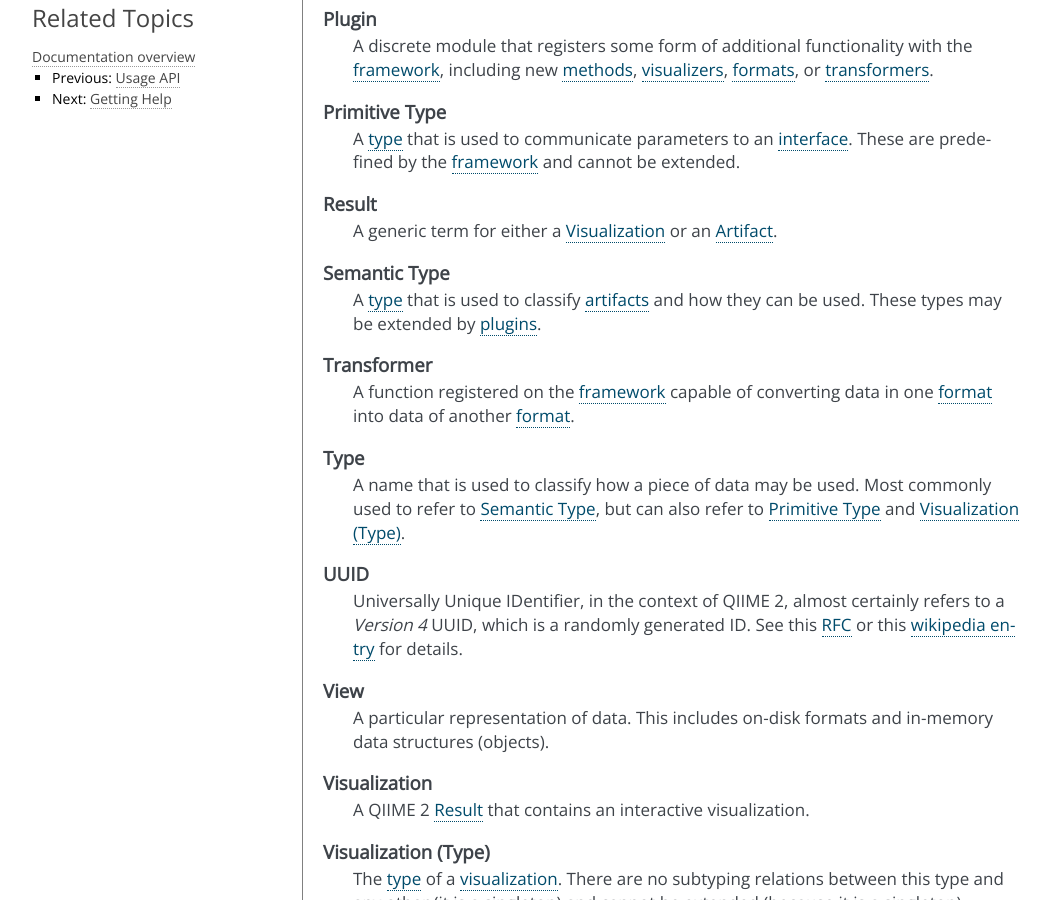
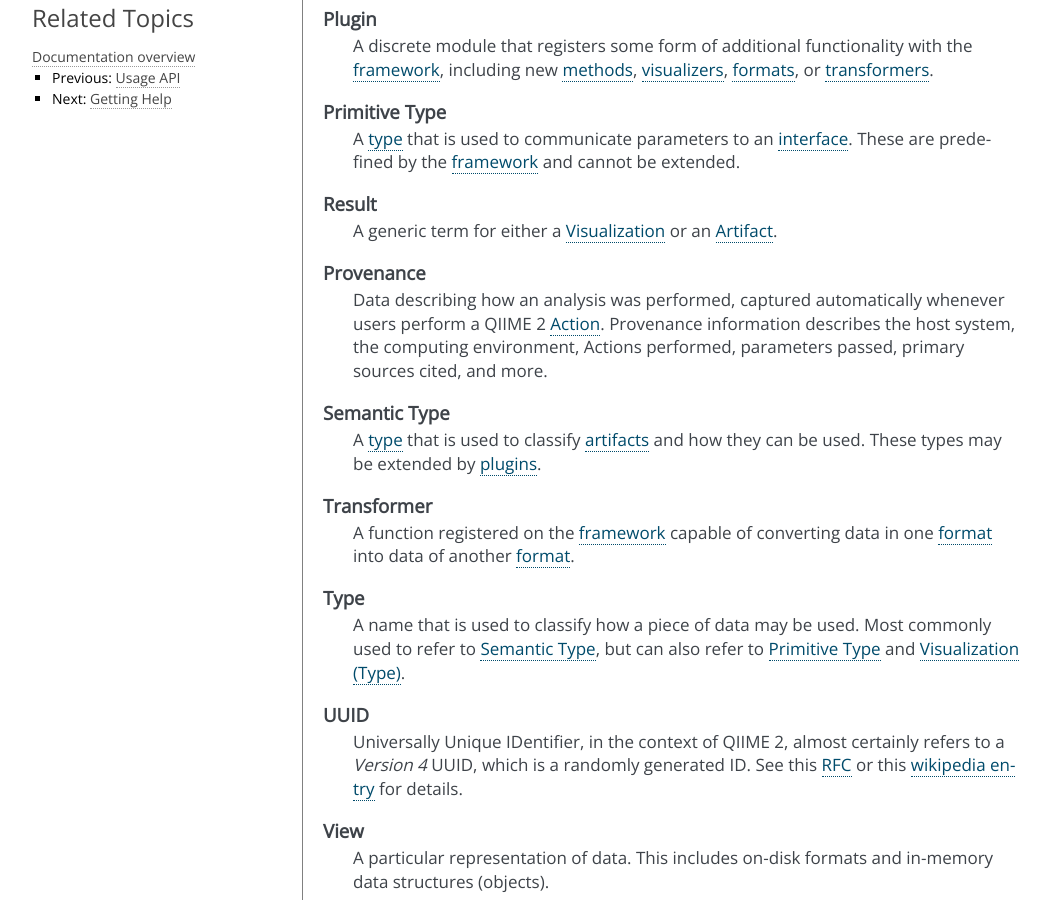
Before and after one commit to qiime2/dev-docs, a Sphinx documentation site: the page built from source/glossary.rst, in a window 1280 px wide and 900 px high, scrolled down 1620 px. Shown: the whole window, without its empty margins (106-1156 px from the left). Built offline with Sphinx 7.4.7, drawn with Linux system fonts in a browser that asks for light colours.

Commit message:
Adds Provenance to glossary

```diff
--- a/source/glossary.rst
+++ b/source/glossary.rst
@@ -90,6 +90,12 @@ it without the accompanying context provided by the rest of this documentation.
    Result
      A generic term for either a :term:`Visualization` or an :term:`Artifact`.
 
+   Provenance
+     Data describing how an analysis was performed,
+     captured automatically whenever users perform a QIIME 2 :term:`Action`.
+     Provenance information describes the host system, the computing environment,
+     Actions performed, parameters passed, primary sources cited, and more.
+
    Semantic Type
      A :term:`type` that is used to classify :term:`artifacts<Artifact>` and
      how they can be used. These types may be extended by
```
